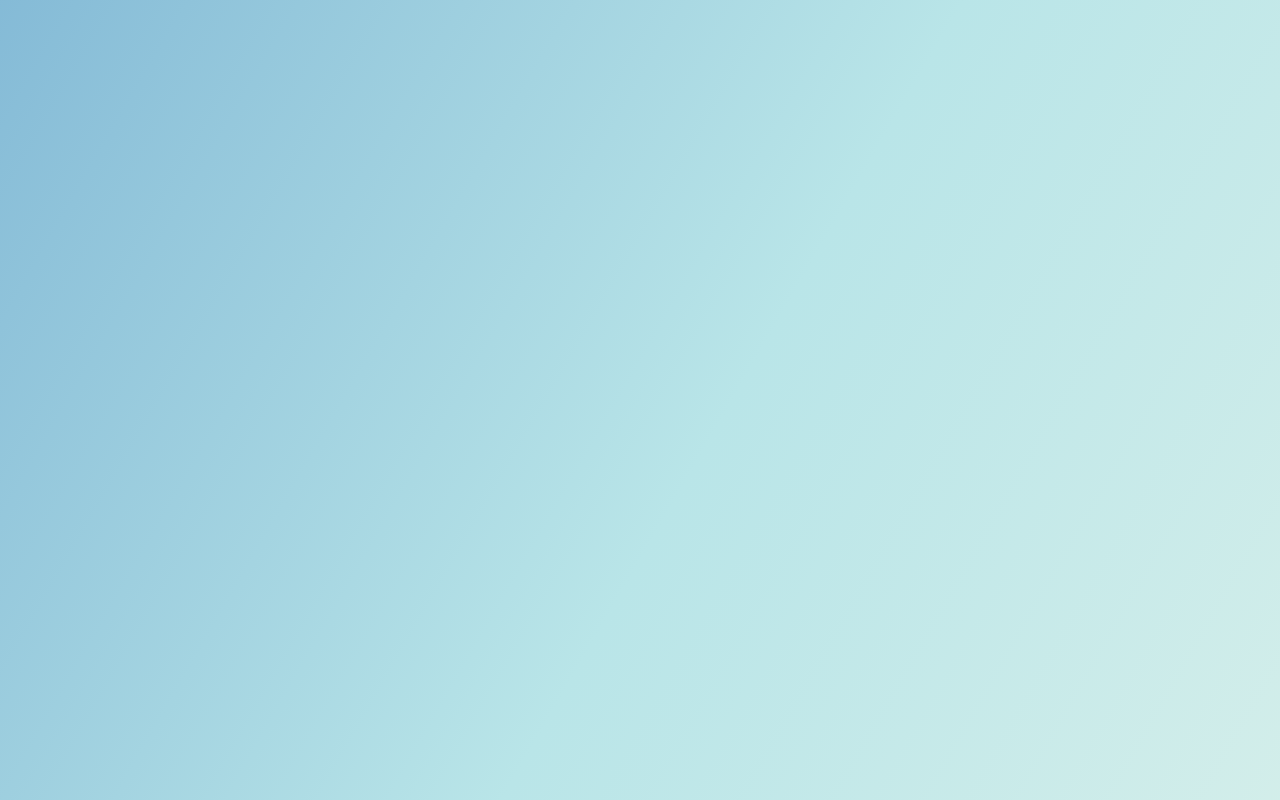
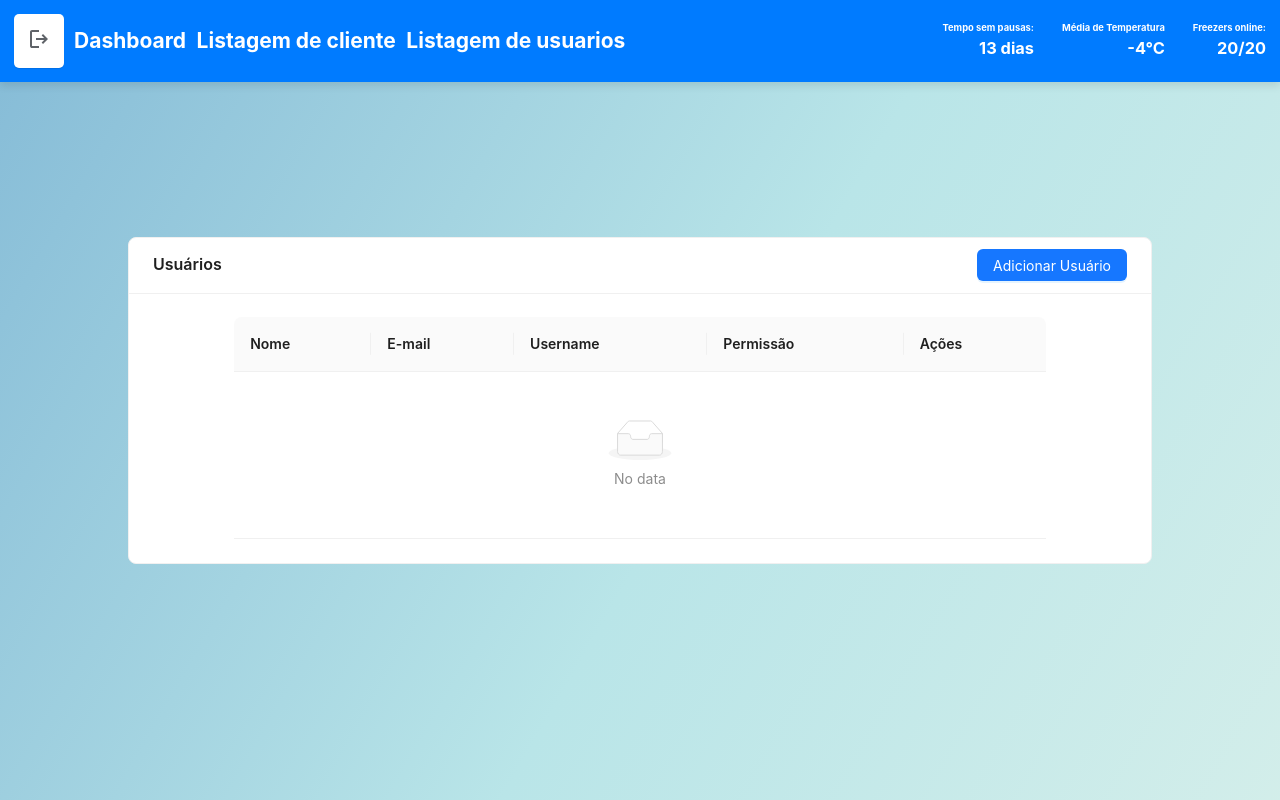
Before and after one commit to joaovfe/ThermoSync, a React (Vite) app: page /ListagemUsuario in a window 1280 px wide. Before the commit this address had no page. Built offline with nearby package versions, Linux system fonts and the light colour scheme; sample sign-in values are in the browser's storage.

Commit message:
crud_para_usuarios
Fiz uma tela para cadastrar os usuários e grava-los na tela de usuários

```diff
--- a/src/App.jsx
+++ b/src/App.jsx
@@ -6,36 +6,51 @@ import NavigationBar from './components/pages/NavigationBar/NavigationBar';
 import Dashboard from './components/pages/Dashboard/Dashboard';
 import ListagemCliente from './components/pages/ListagemCliente/ListagemCliente';
 import FormCliente from './components/pages/FormCliente/FormCliente';
-
+import ListagemUsuario from './components/pages/ListagemUsuarios/ListagemUsuarios';
+import FormUsuario from './components/pages/ListagemUsuarios/FormUsuario';
 
 import ProtectedRoute from './components/pages/Login/ProtectedRoute';
+
 function App() {
-  // const [count, setCount] = useState(0);
-
   return (
     <Router>
       <Routes>
         <Route path='/' element={<Login />} />
-        <Route path='/Dashboard' element = {
+        <Route path='/Dashboard' element={
           <ProtectedRoute>
-          <Dashboard/>
+            <Dashboard />
           </ProtectedRoute>
-          }></Route>
-        <Route path='/ListagemCliente' element = {
+        } />
+        <Route path='/ListagemCliente' element={
           <ProtectedRoute>
-          <ListagemCliente/>
+            <ListagemCliente />
           </ProtectedRoute>
-          }></Route>
-        <Route path='/FormCliente/:id' element = {
+        } />
+        <Route path='/FormCliente/:id' element={
           <ProtectedRoute>
-          <FormCliente/>
+            <FormCliente />
           </ProtectedRoute>
-          }></Route>
-        <Route path='/FormCliente' element = {
+        } />
+        <Route path='/FormCliente' element={
           <ProtectedRoute>
-          <FormCliente/>
+            <FormCliente />
           </ProtectedRoute>
-          }></Route>
+        } />
+        <Route path='/ListagemUsuario' element={
+          <ProtectedRoute>
+            <ListagemUsuario />
+          </ProtectedRoute>
+        } />
+        <Route path='/FormUsuario/:id' element={
+          <ProtectedRoute>
+            <FormUsuario />
+          </ProtectedRoute>
+        } />
+        <Route path='/FormUsuario' element={
+          <ProtectedRoute>
+            <FormUsuario />
+          </ProtectedRoute>
+        } />
         <Route
           path="/NavigationBar"
           element={
--- a/src/components/pages/ListagemCliente/ListagemCliente.jsx
+++ b/src/components/pages/ListagemCliente/ListagemCliente.jsx
@@ -7,7 +7,7 @@ import NavigationBar from '../NavigationBar/NavigationBar';
 function ListagemCliente() {
   const [dataSource, setDataSource] = useState(() => {
     const savedData = localStorage.getItem('clientes');
-    return savedData ? JSON.parse(savedData) : ''; // Parse JSON if available, otherwise use an empty string
+    return savedData ? JSON.parse(savedData) : '';
   });
 
   const navigate = useNavigate();
--- /dev/null
+++ b/src/components/pages/ListagemUsuarios/FormUsuario.jsx
@@ -0,0 +1,65 @@
+import React, { useState, useEffect } from 'react';
+import { Form, Input, Button, Card, Select } from 'antd';
+import { useNavigate, useParams } from 'react-router-dom';
+
+function FormUsuario() {
+  const [form] = Form.useForm();
+  const navigate = useNavigate();
+  const { key } = useParams();
+  const [usuarios, setUsuarios] = useState(() => {
+    const savedData = localStorage.getItem('usuarios');
+    return savedData ? JSON.parse(savedData) : [];
+  });
+
+  useEffect(() => {
+    if (key) {
+      const usuario = usuarios.find((u) => u.key === key);
+      if (usuario) {
+        form.setFieldsValue(usuario);
+      }
+    }
+  }, [key, form, usuarios]);
+
+  const onFinish = (values) => {
+    const updatedUsuarios = key
+      ? usuarios.map((u) => (u.key === key ? { ...u, ...values } : u))
+      : [...usuarios, { ...values, key: Date.now().toString() }];
+
+    localStorage.setItem('usuarios', JSON.stringify(updatedUsuarios));
+    setUsuarios(updatedUsuarios);
+    navigate('/ListagemUsuario');
+  };
+
+  return (
+    <Card title={key ? 'Editar Usuário' : 'Novo Usuário'}>
+      <Form form={form} layout="vertical" onFinish={onFinish}>
+        <Form.Item name="nome" label="Nome" rules={[{ required: true, message: 'Insira o nome!' }]}>
+          <Input />
+        </Form.Item>
+        <Form.Item name="email" label="E-mail" rules={[{ required: true, type: 'email', message: 'Insira um e-mail válido!' }]}>
+          <Input />
+        </Form.Item>
+        <Form.Item name="username" label="Username" rules={[{ required: true, message: 'Insira o username!' }]}>
+          <Input />
+        </Form.Item>
+        <Form.Item name="permissao" label="Permissão" rules={[{ required: true }]}>
+          <Select>
+            <Select.Option value="admin">Admin</Select.Option>
+            <Select.Option value="user">Usuário</Select.Option>
+          </Select>
+        </Form.Item>
+        <Form.Item>
+          <Button type="primary" htmlType="submit">
+            {key ? 'Salvar Alterações' : 'Adicionar Usuário'}
+          </Button>
+          <Button style={{ marginLeft: '10px' }} onClick={() => navigate('/ListagemUsuario')}>
+            Cancelar
+          </Button>
+        </Form.Item>
+      </Form>
+    </Card>
+
+  );
+}
+
+export default FormUsuario;
--- /dev/null
+++ b/src/components/pages/ListagemUsuarios/ListagemUsuarios.jsx
@@ -0,0 +1,81 @@
+import React, { useState } from 'react';
+import { Card, Table, Space, Button, Col, Row } from 'antd';
+import { DeleteOutlined, EditOutlined } from '@ant-design/icons';
+import { useNavigate } from 'react-router-dom';
+import NavigationBar from '../NavigationBar/NavigationBar';
+
+function ListagemUsuario() {
+  const [dataSource, setDataSource] = useState(() => {
+    const savedData = localStorage.getItem('usuarios');
+    return savedData ? JSON.parse(savedData) : [];
+  });
+
+  const navigate = useNavigate();
+
+  const columns = [
+    {
+      title: 'Nome',
+      dataIndex: 'nome',
+    },
+    {
+      title: 'E-mail',
+      dataIndex: 'email',
+    },
+    {
+      title: 'Username',
+      dataIndex: 'username',
+    },
+    {
+      title: 'Permissão',
+      dataIndex: 'permissao',
+    },
+    {
+      title: 'Ações',
+      key: 'action',
+      render: (_, record) => (
+        <Space size="middle">
+          <Button
+            icon={<EditOutlined />}
+            onClick={() => editUsuario(record)}
+          />
+          <Button
+            icon={<DeleteOutlined />}
+            danger
+            onClick={() => deleteUsuario(record)}
+          />
+        </Space>
+      ),
+    },
+  ];
+
+  const deleteUsuario = (usuario) => {
+    const updatedData = dataSource.filter((item) => item.key !== usuario.key);
+    localStorage.setItem('usuarios', JSON.stringify(updatedData));
+    setDataSource(updatedData);
+  };
+
+  const editUsuario = (usuario) => {
+    navigate(`/FormUsuario/${usuario.key}`);
+  };
+
+  const addUsuario = () => {
+    navigate('/FormUsuario');
+  };
+
+  return (
+    <Card
+      title="Usuários"
+      extra={<Button type="primary" onClick={addUsuario}>Adicionar Usuário</Button>}
+    >
+      <Row>
+        <Col span={20} offset={2}>
+          <Table rowKey="key" columns={columns} dataSource={dataSource} />
+        </Col>
+      </Row>
+    <NavigationBar />
+    </Card>
+
+  );
+}
+
+export default ListagemUsuario;
--- a/src/components/pages/NavigationBar/NavigationBar.jsx
+++ b/src/components/pages/NavigationBar/NavigationBar.jsx
@@ -22,6 +22,7 @@ function NavigationBar() {
         </div>
         <a href="/Dashboard" className="navbar-brand">Dashboard</a>
         <a href="/ListagemCliente" className="navbar-brand">Listagem de cliente</a>
+        <a href="/ListagemUsuario" className="navbar-brand">Listagem de usuarios</a>
         {/* <nav className="navbar-menu">
           <ul className="navbar-list">
             <li className="navbar-item">
```
